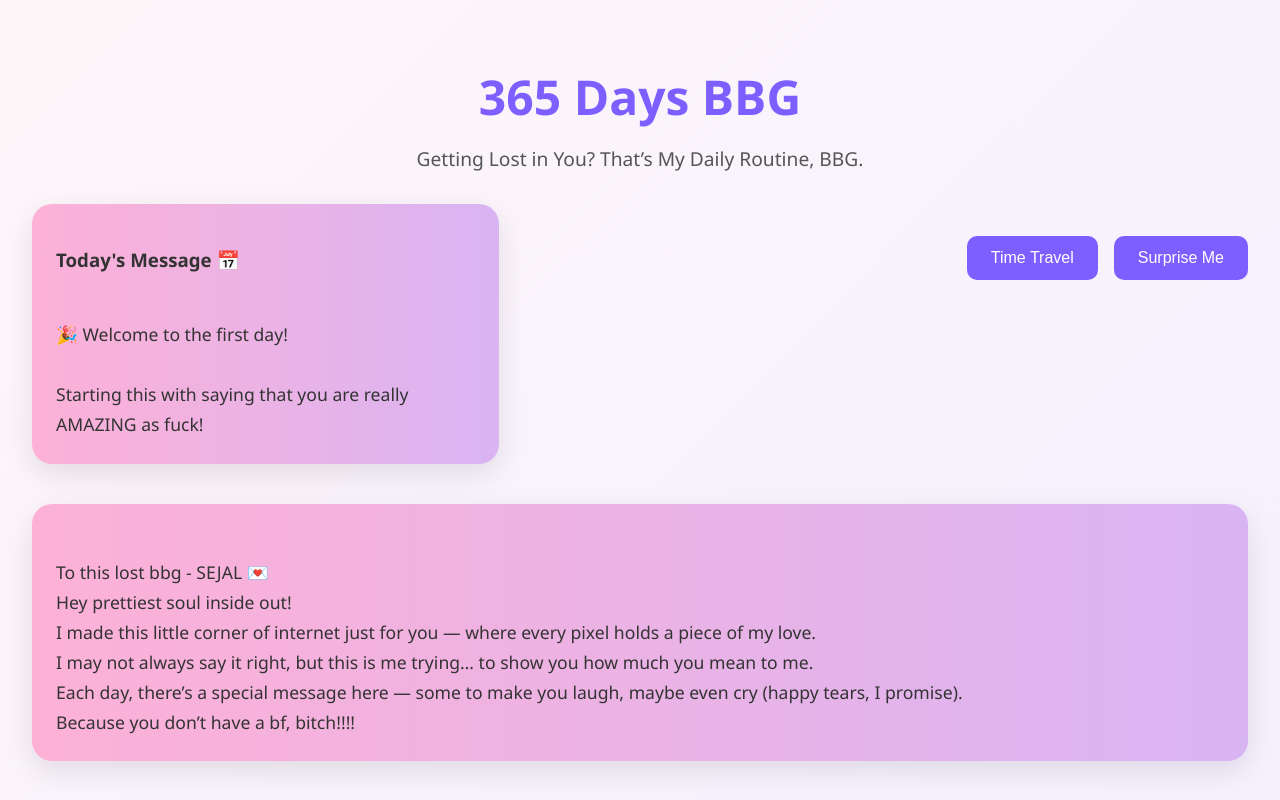
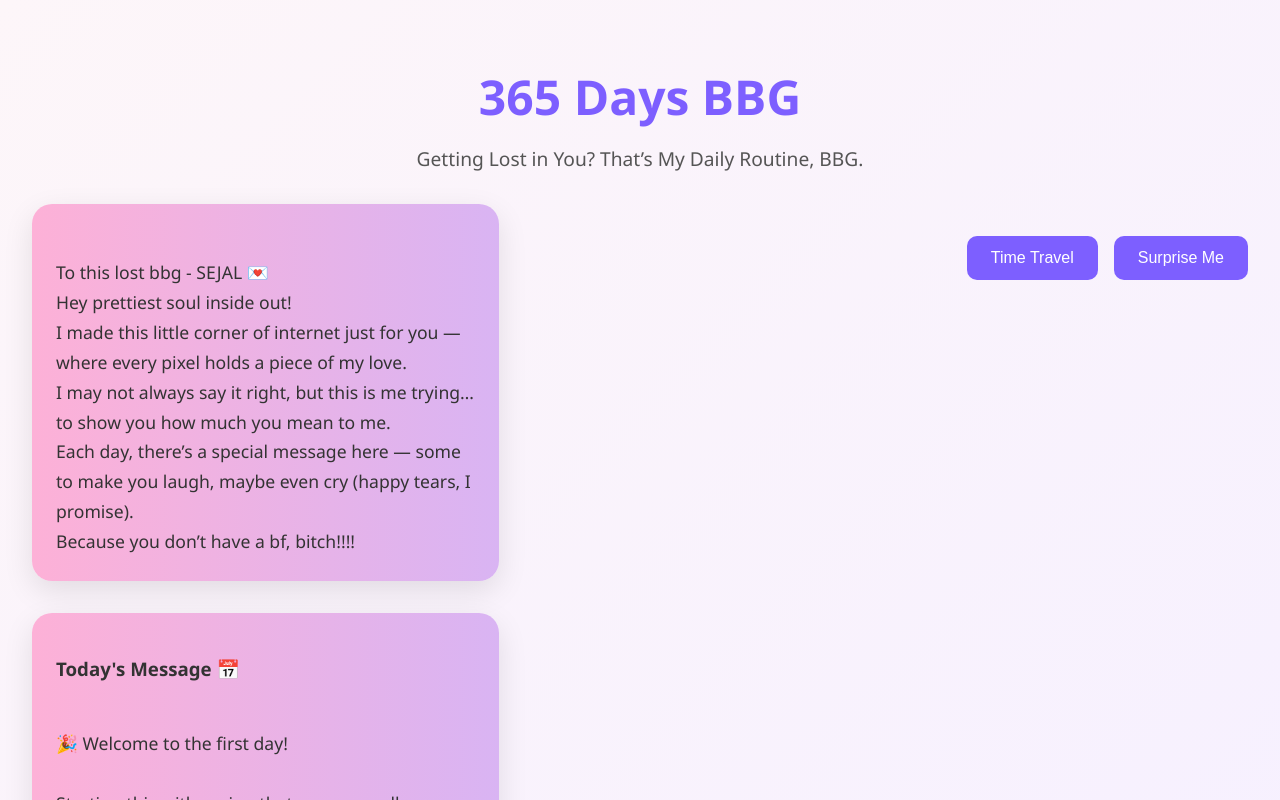
Before and after one commit to juie-ing/365-days-bbg, a React (Create React App) app: page / in a window 1280 px wide. Shown: the top 800 px of the page. Built offline with nearby package versions, Linux system fonts and the light colour scheme.

Commit message:
🚫 Remove leftover style.css import (final fix)

```diff
--- a/src/App.tsx
+++ b/src/App.tsx
@@ -132,6 +132,9 @@ Starting this with saying that you are really AMAZING as fuck!`;
 
         <ContentRow>
           <CardColumn>
+          <Card>
+              <Message>{introMessage}</Message>
+         </Card>
 
             <Card>
               <h3>Today's Message 📅</h3>
@@ -146,11 +149,6 @@ Starting this with saying that you are really AMAZING as fuck!`;
         </ButtonContainer>
         </ContentRow>
 
-
-        <Card>
-              <Message>{introMessage}</Message>
-         </Card>
-
         <Footer>
           Made with 💖 and lots of love for the most amazing person I know.
         </Footer>
```
